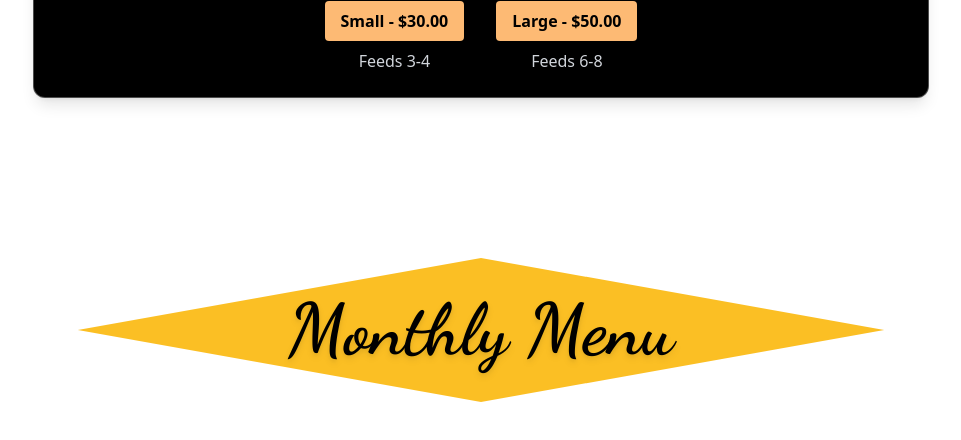
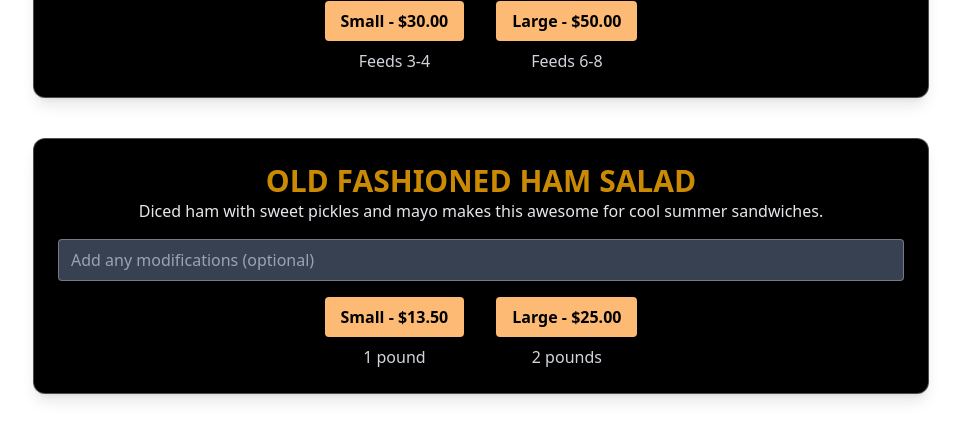
Before and after one commit to kayleesatch/dianas-crockpot-creations, a React (Vite) app: page / in a window 1280 px wide. Shown: the part 2000-2440 px from the top of the page, without its empty margins (159-1120 px from the left). Built offline with nearby package versions, Linux system fonts and the light colour scheme; no server answers; the database is empty.

Commit message:
added a new item to the Classics menu

```diff
--- a/src/components/Classics.jsx
+++ b/src/components/Classics.jsx
@@ -28,6 +28,14 @@ export default function Classics() {
       sizes: [
         { label: "Small", price: 30.00, feeds: "Feeds 3-4" },
         { label: "Large", price: 50.00, feeds: "Feeds 6-8" }
+      ]
+    },
+    {
+      name: "OLD FASHIONED HAM SALAD",
+      description: "Diced ham with sweet pickles and mayo makes this awesome for cool summer sandwiches.",
+      sizes: [
+        { label: "Small", price: 13.50, feeds: "1 pound" },
+        { label: "Large", price: 25.00, feeds: "2 pounds" }
       ]
     },
   ];
```
